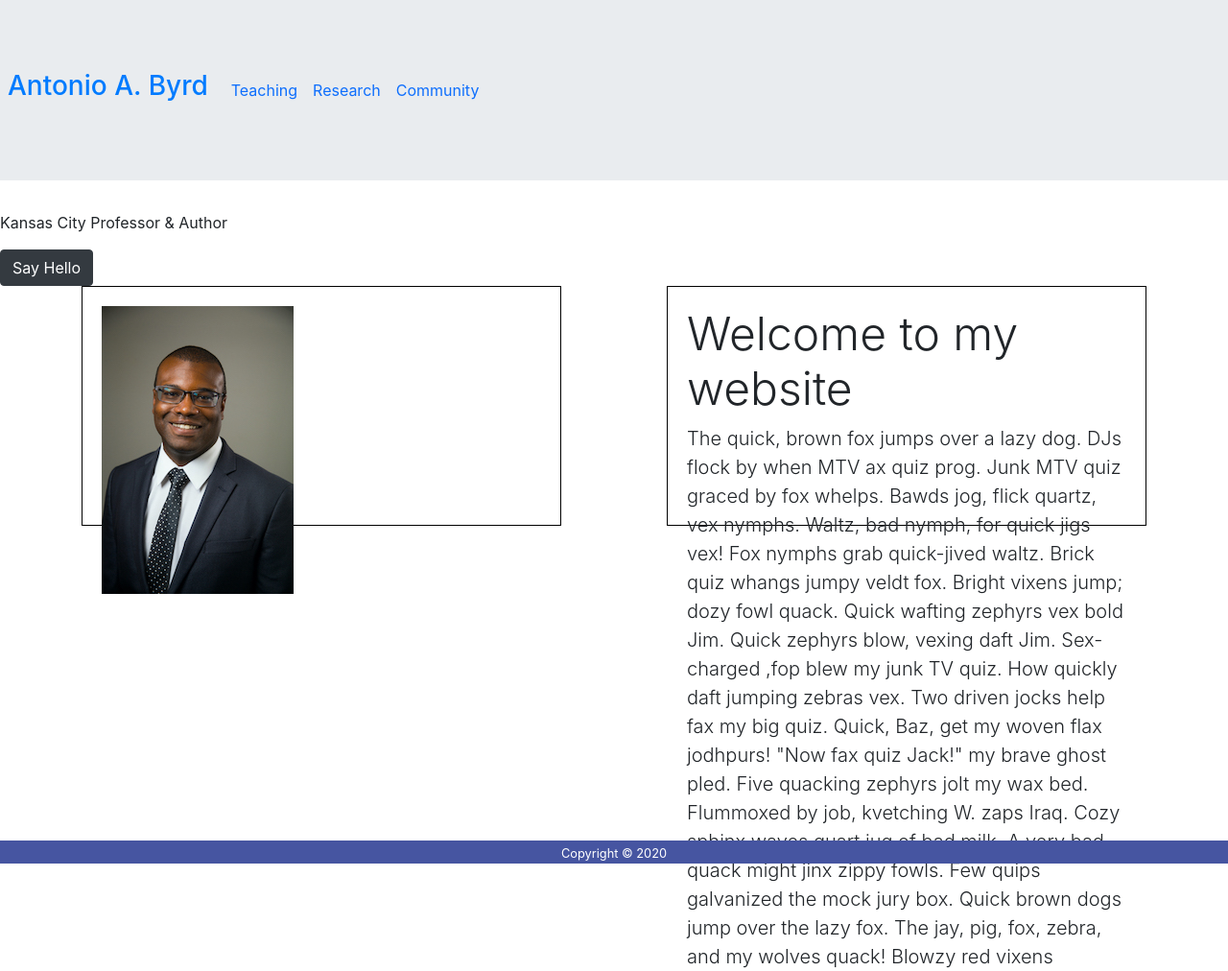
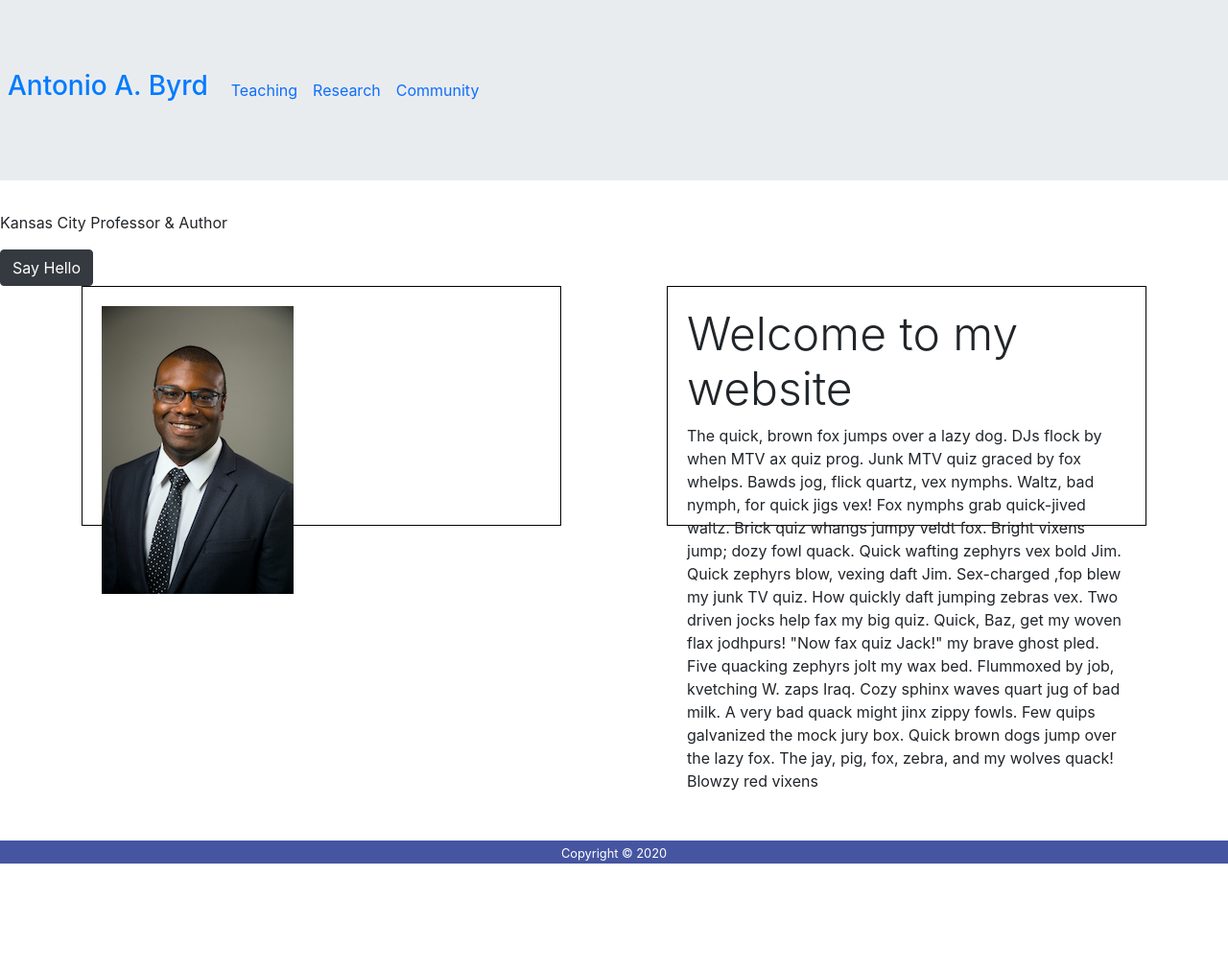
Before and after one commit to abyrd15/abyrd15.github.io, a Jekyll site: the page built from index.markdown, in a window 1280 px wide. Shown: the whole page at 96% size. Built offline with Jekyll 4.4.1, drawn with Linux system fonts in a browser that asks for light colours; nearby versions of some CDN libraries; after the commit the page ends 900 px from its top, so only the background shows below that.

Commit message:
Removed lead class

```diff
--- a/_includes/home/section_welcome.html
+++ b/_includes/home/section_welcome.html
@@ -8,7 +8,7 @@
 
             <div class="float-right">
                 <h1 class="display-5">Welcome to my website</h1>
-                <p class="lead">The quick, brown fox jumps over a lazy dog. DJs flock by when MTV ax quiz prog. Junk MTV quiz graced by fox whelps. Bawds jog, flick quartz, vex nymphs. Waltz, bad nymph, for quick jigs vex! Fox nymphs grab quick-jived waltz. Brick quiz whangs jumpy veldt fox. Bright vixens jump; dozy fowl quack. Quick wafting zephyrs vex bold Jim. Quick zephyrs blow, vexing daft Jim. Sex-charged ,fop blew my junk TV quiz. How quickly daft jumping zebras vex. Two driven jocks help fax my big quiz. Quick, Baz, get my woven flax jodhpurs! "Now fax quiz Jack!" my brave ghost pled. Five quacking zephyrs jolt my wax bed. Flummoxed by job, kvetching W. zaps Iraq. Cozy sphinx waves quart jug of bad milk. A very bad quack might jinx zippy fowls. Few quips galvanized the mock jury box. Quick brown dogs jump over the lazy fox. The jay, pig, fox, zebra, and my wolves quack! Blowzy red vixens</p>
+                <p>The quick, brown fox jumps over a lazy dog. DJs flock by when MTV ax quiz prog. Junk MTV quiz graced by fox whelps. Bawds jog, flick quartz, vex nymphs. Waltz, bad nymph, for quick jigs vex! Fox nymphs grab quick-jived waltz. Brick quiz whangs jumpy veldt fox. Bright vixens jump; dozy fowl quack. Quick wafting zephyrs vex bold Jim. Quick zephyrs blow, vexing daft Jim. Sex-charged ,fop blew my junk TV quiz. How quickly daft jumping zebras vex. Two driven jocks help fax my big quiz. Quick, Baz, get my woven flax jodhpurs! "Now fax quiz Jack!" my brave ghost pled. Five quacking zephyrs jolt my wax bed. Flummoxed by job, kvetching W. zaps Iraq. Cozy sphinx waves quart jug of bad milk. A very bad quack might jinx zippy fowls. Few quips galvanized the mock jury box. Quick brown dogs jump over the lazy fox. The jay, pig, fox, zebra, and my wolves quack! Blowzy red vixens</p>
             </div>
         </div>
     </section>
```
